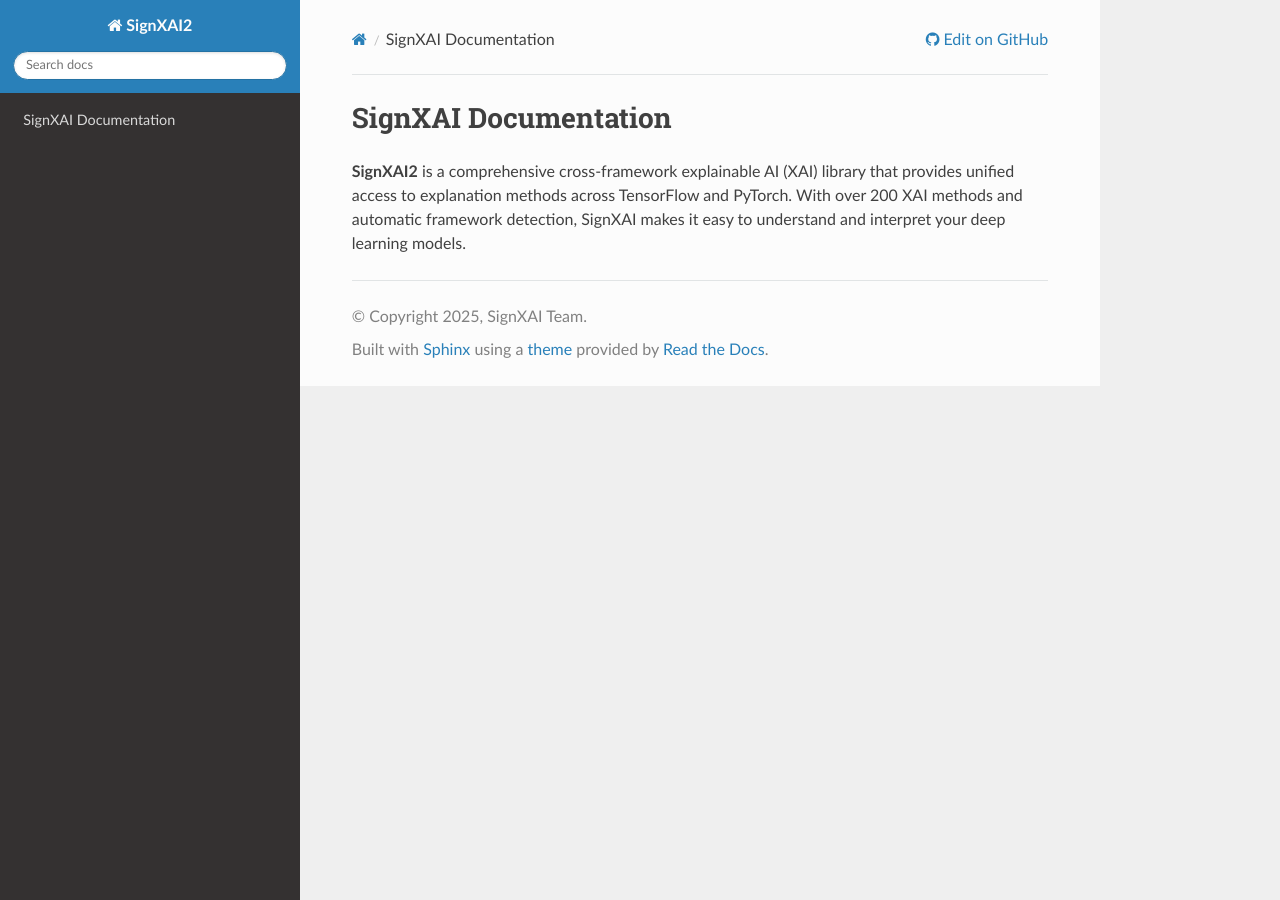
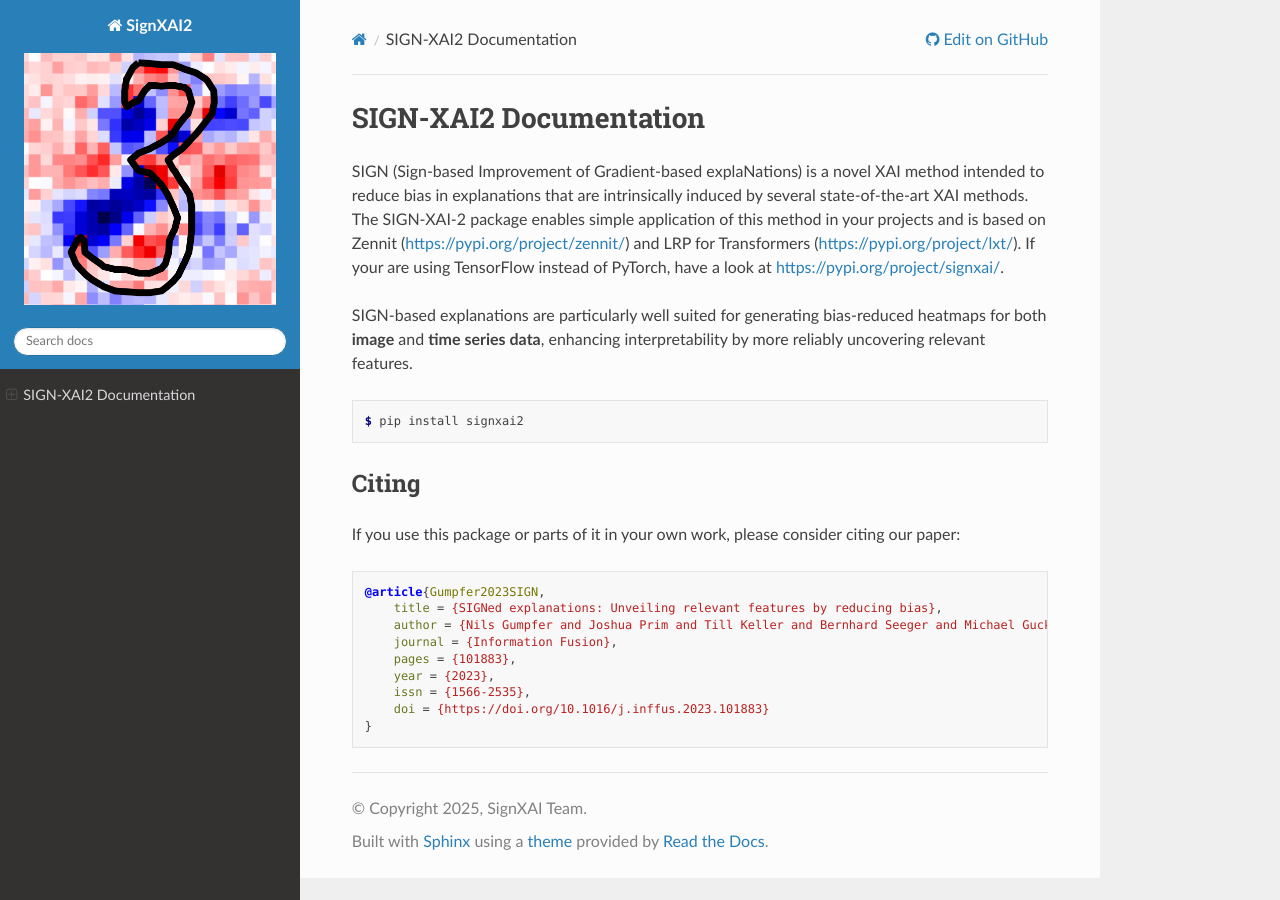
Before and after one commit to TimeXAIgroup/signxai2, a Sphinx documentation site: the page built from docs/index.rst, in a window 1280 px wide. Built offline with Sphinx 7.4.7 and the Read the Docs theme 3.1.0, drawn with Linux system fonts in a browser that asks for light colours; the version number is read from the project's files by our own code.

Commit message:
2025-12-11_14:03:11

```diff
--- a/auto-release.yml
+++ b/auto-release.yml
@@ -1,5 +1,4 @@
-# .github/workflows/release.yml
-name: Build and Release Package to PyPI
+name: auto-release
 
 on:
   push:
--- a/docs/conf.py
+++ b/docs/conf.py
@@ -36,6 +36,9 @@
 
 # -- Options for HTML output -------------------------------------------------
 
+html_static_path = ["_static"]
+html_favicon = "_static/favicon.svg"
+html_logo = "_static/logo.png"
 html_theme = "sphinx_rtd_theme"
 
 # GitHub Pages canonical URL
--- a/docs/index.rst
+++ b/docs/index.rst
@@ -1,4 +1,30 @@
-SignXAI Documentation
-=====================
+====================
+SIGN-XAI2 Documentation
+====================
 
-**SignXAI2** is a comprehensive cross-framework explainable AI (XAI) library that provides unified access to explanation methods across TensorFlow and PyTorch. With over 200 XAI methods and automatic framework detection, SignXAI makes it easy to understand and interpret your deep learning models.
+SIGN (Sign-based Improvement of Gradient-based explaNations) is a novel XAI method intended to reduce bias in explanations that are intrinsically induced by several state-of-the-art XAI methods. The SIGN-XAI-2 package enables simple application of this method in your projects and is based on Zennit (https://pypi.org/project/zennit/) and LRP for Transformers (https://pypi.org/project/lxt/). If your are using TensorFlow instead of PyTorch, have a look at https://pypi.org/project/signxai/.
+
+SIGN-based explanations are particularly well suited for generating bias-reduced heatmaps for both **image** and **time series data**, enhancing interpretability by more reliably uncovering relevant features.
+
+
+.. code-block:: console
+
+   $ pip install signxai2
+
+
+Citing
+------
+
+If you use this package or parts of it in your own work, please consider citing our paper:
+
+.. code-block:: bibtex
+
+    @article{Gumpfer2023SIGN,
+        title = {SIGNed explanations: Unveiling relevant features by reducing bias},
+        author = {Nils Gumpfer and Joshua Prim and Till Keller and Bernhard Seeger and Michael Guckert and Jennifer Hannig},
+        journal = {Information Fusion},
+        pages = {101883},
+        year = {2023},
+        issn = {1566-2535},
+        doi = {https://doi.org/10.1016/j.inffus.2023.101883}
+    }
```
Also changed, not shown: README.md (+3 -3 lines), docs/_static/favicon.svg (added), docs/_static/logo.png (added), 1 other file.
